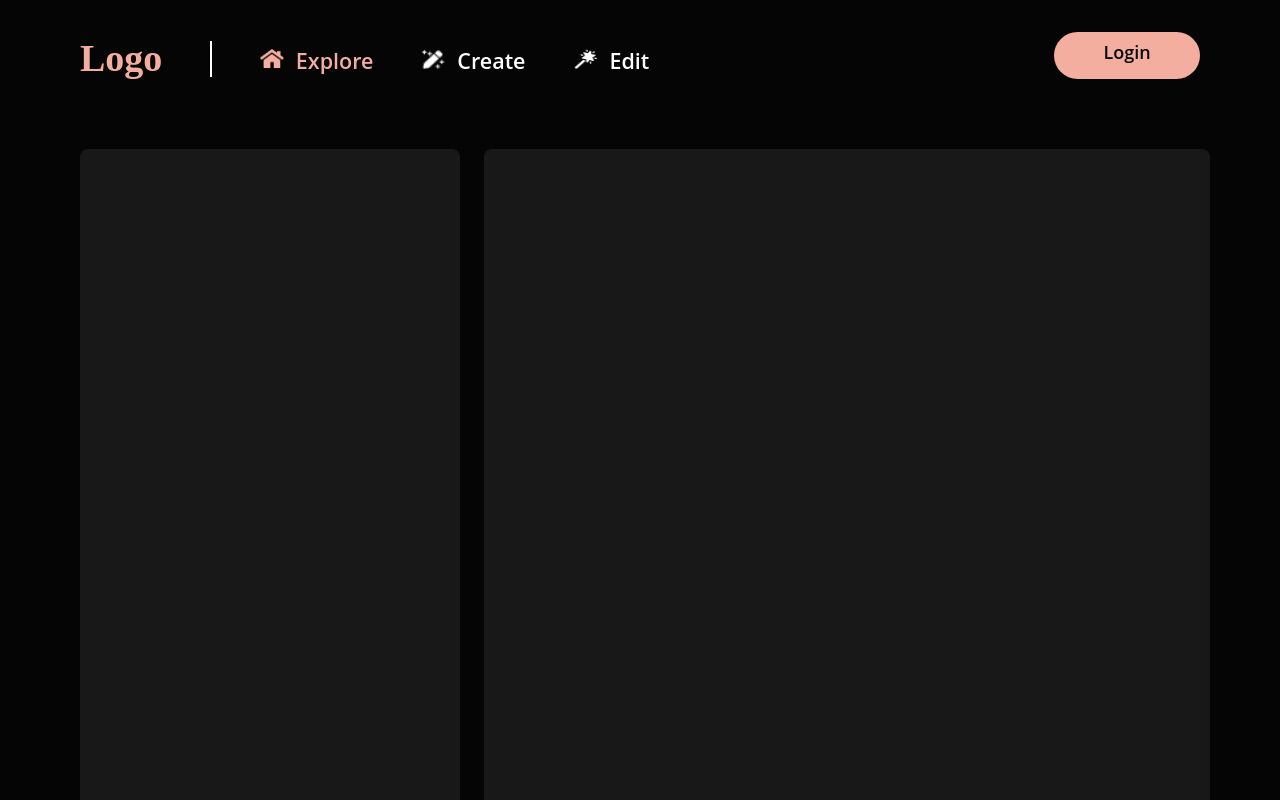
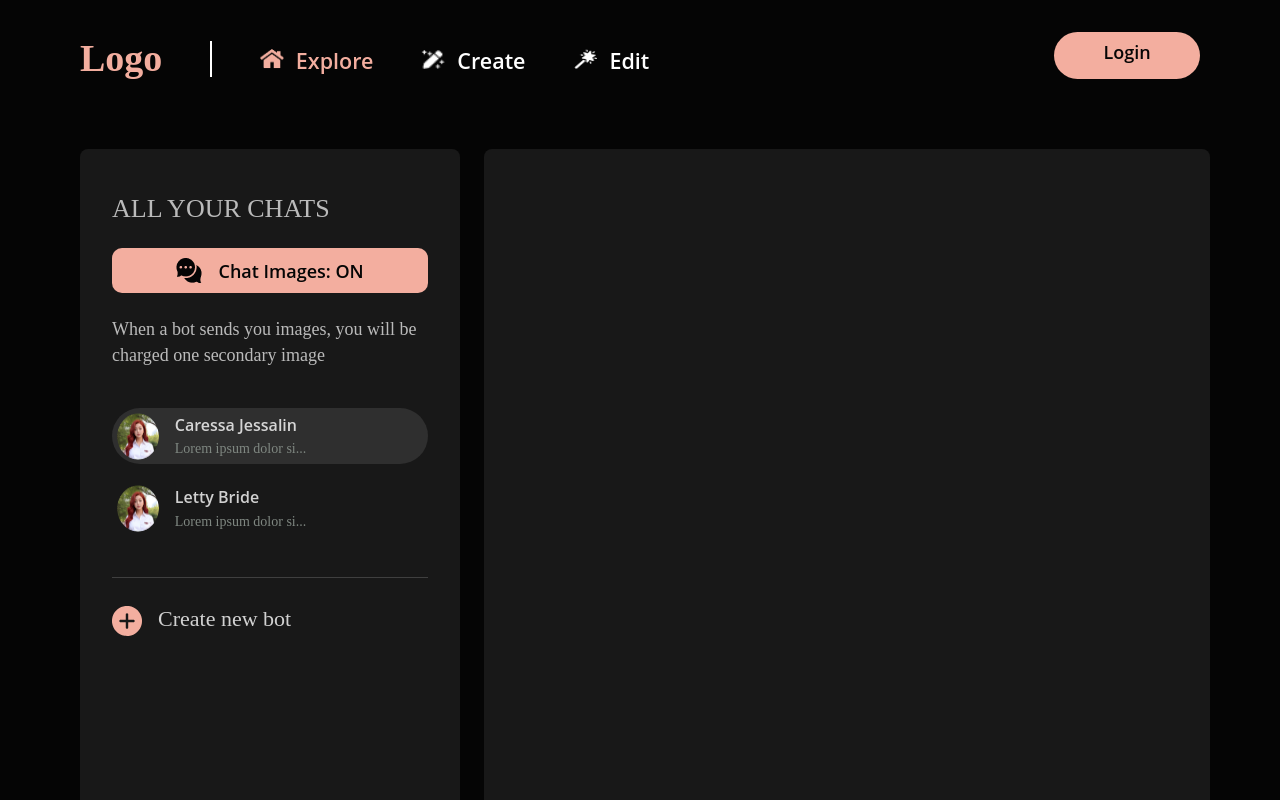
Before and after one commit to SamMathelete/sambit-mishra-chat-app-test, a Next.js app: page /main in a window 1280 px wide. Built offline with nearby package versions, Linux system fonts and the light colour scheme.

Commit message:
chat contacts done

```diff
--- /dev/null
+++ b/src/components/Body/Chats/Chats.module.css
@@ -0,0 +1,81 @@
+.upperContainer {
+  display: flex;
+  flex-direction: column;
+}
+
+.text0 {
+  color: #fff;
+  leading-trim: both;
+  text-edge: cap;
+  font-family: Poppins;
+  font-size: 1.625rem;
+  font-style: normal;
+  font-weight: 400;
+  line-height: 120%;
+  opacity: 0.7;
+  margin: 0.75rem 0;
+}
+
+.showImageButton {
+  display: flex;
+  justify-content: center;
+  align-items: center;
+  width: 100%;
+  background-color: #f3ae9f;
+  border-radius: 0.625rem;
+  padding-top: 0.625rem;
+  padding-bottom: 0.625rem;
+  margin: 0.75rem 0;
+  color: #050505;
+  leading-trim: both;
+  text-edge: cap;
+  font-family: Open Sans;
+  font-size: 1.125rem;
+  font-style: normal;
+  font-weight: 600;
+  line-height: 70%;
+}
+
+.text1 {
+  margin: 0.75rem 0;
+  color: #fff;
+  font-family: Poppins;
+  font-size: 1.125rem;
+  font-style: normal;
+  font-weight: 400;
+  line-height: 140%;
+  opacity: 0.7;
+}
+
+.chatButtons {
+  margin: 0.75rem 0;
+}
+
+.hbar {
+  margin: 0.75rem 0;
+  width: 100%;
+  height: 0.0625rem;
+  background: #3f3f3f;
+}
+
+.lowerContainer {
+  display: flex;
+  flex-direction: row;
+  margin: 0.75rem 0;
+  padding: 1rem 0;
+  width: 100%;
+}
+
+.plusButton {
+  margin-right: 1rem;
+}
+
+.text2 {
+  color: #fff;
+  font-family: Poppins;
+  font-size: 1.375rem;
+  font-style: normal;
+  font-weight: 400;
+  line-height: 120%;
+  opacity: 0.8;
+}
--- a/src/components/Body/Chats/Chats.tsx
+++ b/src/components/Body/Chats/Chats.tsx
@@ -1,5 +1,69 @@
+import { useState } from "react";
+import styles from "./Chats.module.css";
+import Image from "next/image";
+import showChats from "../../../../assets/showChats.png";
+import IconChatButton from "./IconChatButton";
+import userImage1 from "../../../../assets/userImage1.png";
+
 const Chats = () => {
-  return <div></div>;
+  const [selectedUser, setSelectedUser] = useState<number>(1);
+
+  return (
+    <>
+      <div className={styles.upperContainer}>
+        <div className={styles.text0}>ALL YOUR CHATS</div>
+        <div className={styles.showImageButton}>
+          <Image
+            src={showChats}
+            alt="chat images"
+            style={{
+              marginRight: "1rem",
+            }}
+          />
+          Chat Images: ON
+        </div>
+        <div className={styles.text1}>
+          When a bot sends you images, you will be charged one secondary image
+        </div>
+        <div className={styles.chatButtons}>
+          <IconChatButton
+            name="Caressa Jessalin"
+            img={userImage1}
+            imgAlt="user1"
+            lastChat="Lorem ipsum dolor sit amet abcd efgh"
+            selected={selectedUser === 1}
+            onClick={() => setSelectedUser(() => 1)}
+          />
+          <IconChatButton
+            name="Letty Bride"
+            img={userImage1}
+            imgAlt="user2"
+            lastChat="Lorem ipsum dolor sit amet abcd efgh"
+            selected={selectedUser === 2}
+            onClick={() => setSelectedUser(() => 2)}
+          />
+        </div>
+      </div>
+      <div className={styles.hbar} />
+      <div className={styles.lowerContainer}>
+        <div className={styles.plusButton}>
+          <svg
+            xmlns="http://www.w3.org/2000/svg"
+            width="30"
+            height="30"
+            viewBox="0 0 30 30"
+            fill="none"
+          >
+            <path
+              d="M13.2664 0.0572796C10.4119 0.408964 7.89147 1.45816 5.58793 3.26348C4.97249 3.74412 3.53644 5.22119 3.04994 5.86595C1.50838 7.92331 0.529526 10.2151 0.130949 12.6828C-0.0155861 13.5913 -0.0448933 15.8304 0.0723352 16.8151C0.465051 20.0271 1.87179 23.0048 4.10499 25.3435C6.42026 27.7642 9.22788 29.2589 12.5572 29.8392C13.5771 30.015 15.7399 30.056 16.8184 29.9154C23.2777 29.1065 28.4475 24.3177 29.737 17.9581C30.0125 16.6099 30.0828 14.535 29.9128 13.1224C29.0688 6.34072 23.6528 0.92477 16.8712 0.0807247C16.0799 -0.0130577 13.9815 -0.0306416 13.2664 0.0572796ZM15.6168 7.4075C15.7751 7.50129 15.9333 7.66541 16.033 7.83539L16.1971 8.11087L16.2147 10.9361L16.2323 13.7613L19.0575 13.7789L21.8827 13.7965L22.1582 13.9606C22.9612 14.4295 22.9612 15.5666 22.1582 16.0355L21.8827 16.1996L19.0575 16.2172L16.2323 16.2348L16.2147 19.06L16.1971 21.8852L16.033 22.1607C15.5641 22.9637 14.427 22.9637 13.958 22.1607L13.7939 21.8852L13.7763 19.06L13.7588 16.2348L10.9336 16.2172L8.10835 16.1996L7.83286 16.0355C7.02985 15.5666 7.02985 14.4295 7.83286 13.9606L8.10835 13.7965L10.9336 13.7789L13.7588 13.7613L13.7763 10.9361L13.7939 8.11087L13.9522 7.83539C14.3097 7.23752 15.0131 7.05582 15.6168 7.4075Z"
+              fill="#F3AE9F"
+            />
+          </svg>
+        </div>
+        <div className={styles.text2}>Create new bot</div>
+      </div>
+    </>
+  );
 };
 
 export default Chats;
--- /dev/null
+++ b/src/components/Body/Chats/IconChatButton.module.css
@@ -0,0 +1,43 @@
+.container {
+  display: flex;
+  flex-direction: row;
+  background-color: transparent;
+  border-radius: 15rem;
+  padding: 0.3rem;
+  margin-top: 1rem;
+  margin-bottom: 1rem;
+}
+
+.selected {
+  background-color: #2f2f2f;
+}
+
+.imageContainer {
+  border-radius: 50%;
+  margin-right: 1rem;
+}
+
+.chatContainer {
+  display: flex;
+  height: 100%;
+  flex-direction: column;
+}
+
+.chatName {
+  color: #fff;
+  font-family: Open Sans;
+  font-size: 1rem;
+  font-style: normal;
+  font-weight: 600;
+  line-height: 160%;
+  opacity: 0.8;
+}
+
+.lastChat {
+  color: var(--Pra, #7f8781);
+  font-family: Poppins;
+  font-size: 0.875rem;
+  font-style: normal;
+  font-weight: 400;
+  line-height: 150%;
+}
--- /dev/null
+++ b/src/components/Body/Chats/IconChatButton.tsx
@@ -0,0 +1,41 @@
+import Image, { StaticImageData } from "next/image";
+import styles from "./IconChatButton.module.css";
+import { FC } from "react";
+
+interface Props {
+  img: StaticImageData;
+  imgAlt: string;
+  name: string;
+  lastChat: string;
+  selected: boolean;
+  onClick: () => void;
+}
+
+const IconChatButton: FC<Props> = ({ img, imgAlt, name, lastChat, selected, onClick }) => {
+  const showableLength = lastChat.length > 20 ? 20 : lastChat.length;
+  const contChat = showableLength < lastChat.length ? "..." : "";
+
+  return (
+    <div className={`${styles.container} ${selected && styles.selected}`} onClick={onClick}>
+      <div className={styles.imageContainer}>
+        <Image
+          src={img}
+          alt={imgAlt}
+          style={{
+            width: "100%",
+            height: "100%",
+            borderRadius: "50%",
+          }}
+        />
+      </div>
+      <div className={styles.chatContainer}>
+        <div className={styles.chatName}>{name}</div>
+        <div className={styles.lastChat}>
+          {lastChat.substring(0, showableLength) + contChat}
+        </div>
+      </div>
+    </div>
+  );
+};
+
+export default IconChatButton;
--- a/src/components/Body/MainBody.module.css
+++ b/src/components/Body/MainBody.module.css
@@ -15,6 +15,7 @@
     border-radius: 0.5rem;
     margin-right: 1.5rem;
     margin-left: 1rem;
+    padding: 2rem;
 }
 .messagesContainer {
     background-color: #181818;
```
Also changed, not shown: assets/showChats.png (added), assets/userImage1.png (added).
